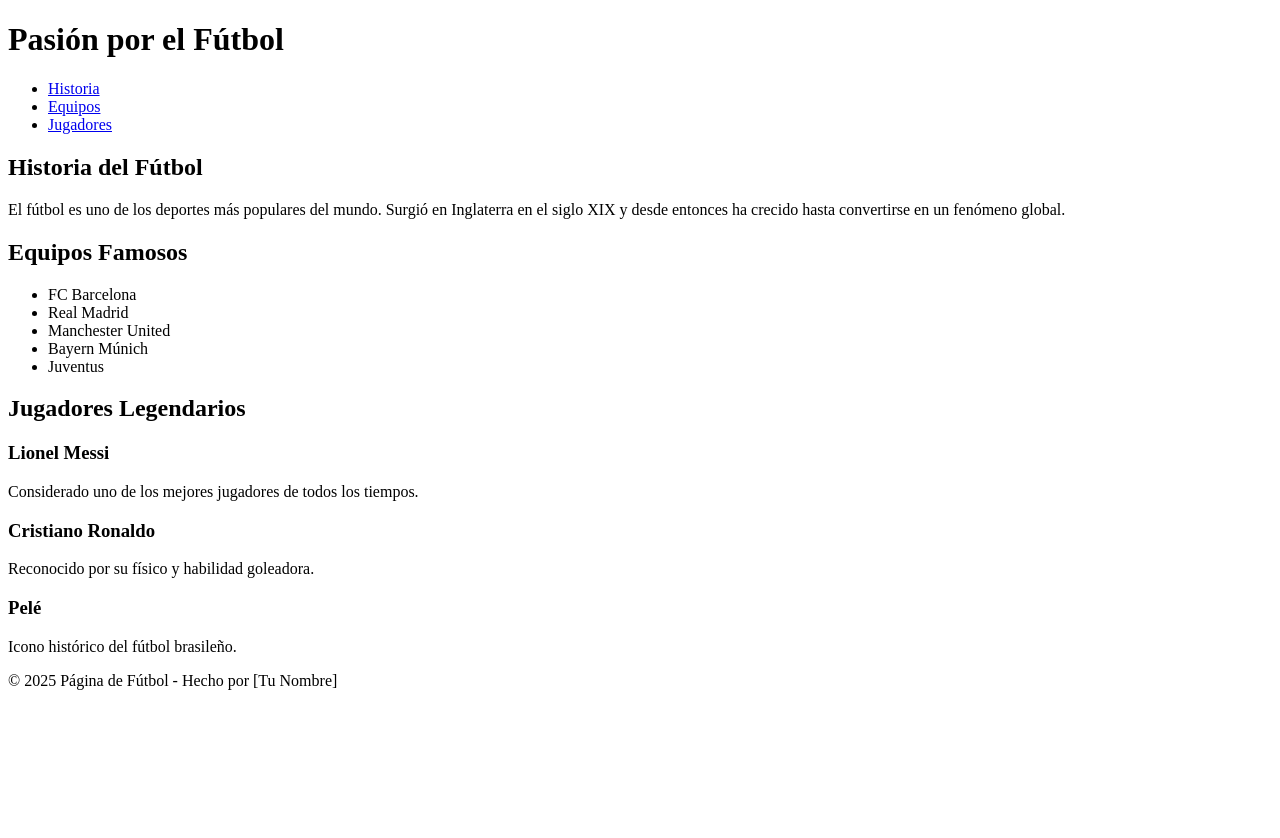
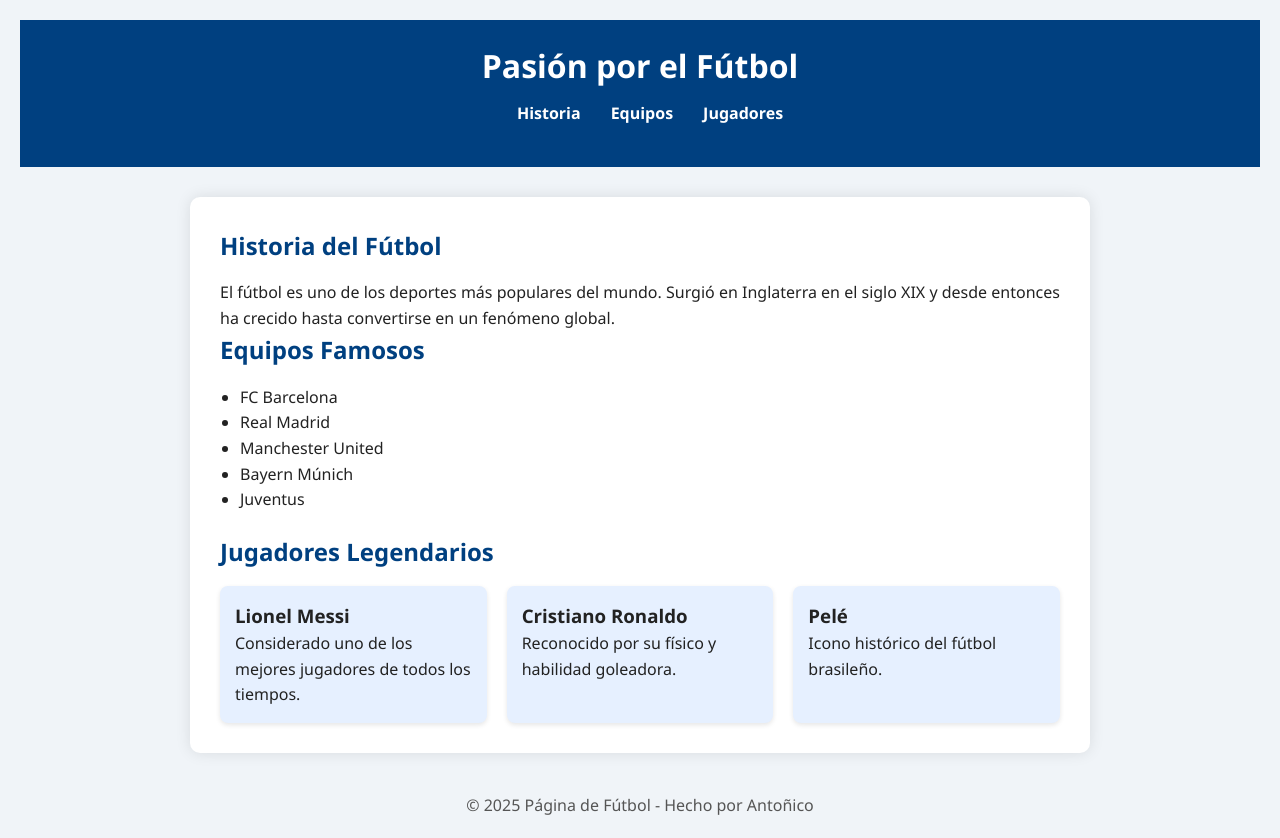
Before and after one commit to Antoniobetancor0301/Antoniobetancor0301, a plain HTML site: page index.html in a window 1280 px wide. Before the commit the page ends 800 px from the top, so only its background shows below. Drawn offline with Linux system fonts and the light colour scheme.

Commit message:
Update index.html

```diff
--- a/index.html
+++ b/index.html
@@ -3,8 +3,90 @@
 <head>
     <meta charset="UTF-8" />
     <meta name="viewport" content="width=device-width, initial-scale=1" />
-    <title>Fútbol Fan Page</title>
-    <link rel="stylesheet" href="styles.css" />
+    <title>Fútbol Fan Info</title>
+    <style>
+        /* Reset básico */
+        * {
+            margin: 0;
+            padding: 0;
+            box-sizing: border-box;
+        }
+
+        body {
+            font-family: 'Segoe UI', Tahoma, Geneva, Verdana, sans-serif;
+            background: #f0f4f8;
+            color: #222;
+            line-height: 1.6;
+            padding: 20px;
+        }
+
+        header {
+            background-color: #004080;
+            color: white;
+            padding: 20px 0;
+            text-align: center;
+        }
+
+        header h1 {
+            margin-bottom: 10px;
+        }
+
+        nav ul {
+            list-style: none;
+            display: flex;
+            justify-content: center;
+            gap: 30px;
+        }
+
+        nav a {
+            color: white;
+            text-decoration: none;
+            font-weight: bold;
+        }
+
+        nav a:hover {
+            text-decoration: underline;
+        }
+
+        main {
+            max-width: 900px;
+            margin: 30px auto;
+            background: white;
+            padding: 30px;
+            border-radius: 10px;
+            box-shadow: 0 0 15px rgba(0,0,0,0.1);
+        }
+
+        h2 {
+            color: #004080;
+            margin-bottom: 15px;
+        }
+
+        ul {
+            margin-left: 20px;
+            margin-bottom: 20px;
+        }
+
+        .players {
+            display: flex;
+            gap: 20px;
+            flex-wrap: wrap;
+        }
+
+        .player-card {
+            background: #e6f0ff;
+            padding: 15px;
+            border-radius: 8px;
+            flex: 1 1 200px;
+            box-shadow: 0 2px 5px rgba(0,0,0,0.1);
+        }
+
+        footer {
+            text-align: center;
+            margin-top: 40px;
+            color: #555;
+        }
+    </style>
 </head>
 <body>
     <header>
@@ -57,7 +139,7 @@
     </main>
 
     <footer>
-        <p>© 2025 Página de Fútbol - Hecho por [Tu Nombre]</p>
+        <p>© 2025 Página de Fútbol - Hecho por Antoñico</p>
     </footer>
 </body>
 </html>
```
